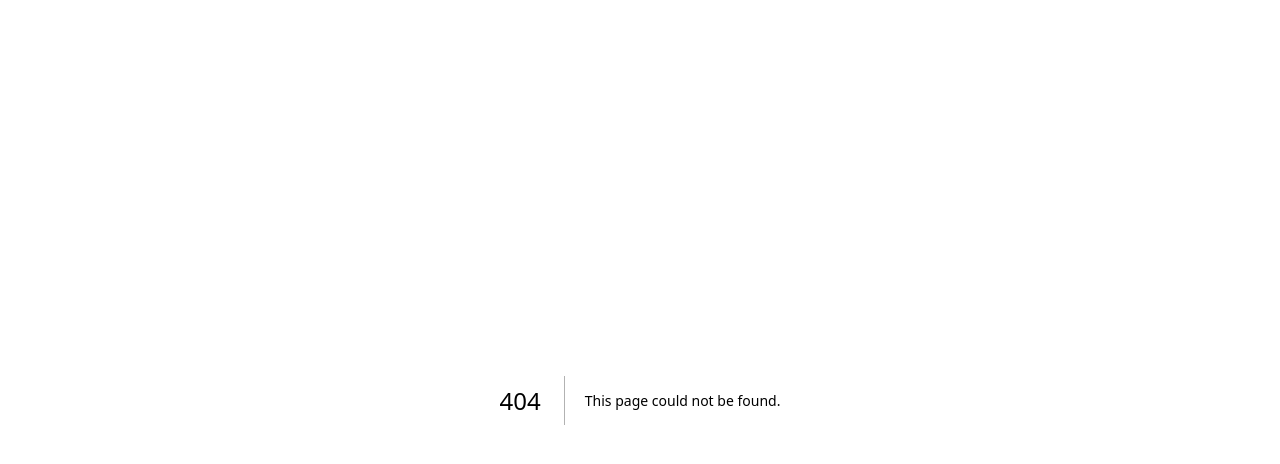
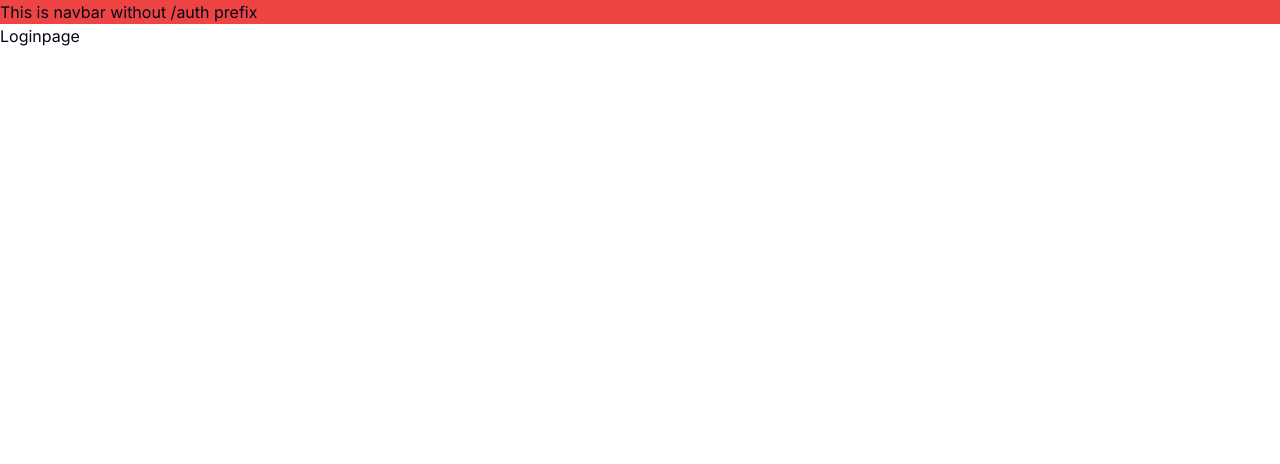
Before and after one commit to mwangimuringi/nextauth, a Next.js app: page /login in a window 1280 px wide. Before the commit this address had no page. Shown: the top 464 px of the page. Built offline with nearby package versions, Linux system fonts and the light colour scheme.

Commit message:
Login page added

```diff
--- /dev/null
+++ b/app/(auth)/layout.tsx
@@ -0,0 +1,14 @@
+import React from 'react'
+
+const AuthLayout = ({children} :any) => {
+  return (
+    <div>
+      <nav className='bg-red-500'>
+        This is navbar without /auth prefix
+      </nav>
+      {children}
+    </div>
+  )
+}
+
+export default AuthLayout
--- /dev/null
+++ b/app/(auth)/login/page.tsx
@@ -0,0 +1,11 @@
+import React from 'react'
+
+const loginPage = () => {
+  return (
+    <div>
+      Loginpage
+    </div>
+  )
+}
+
+export default loginPage
```
